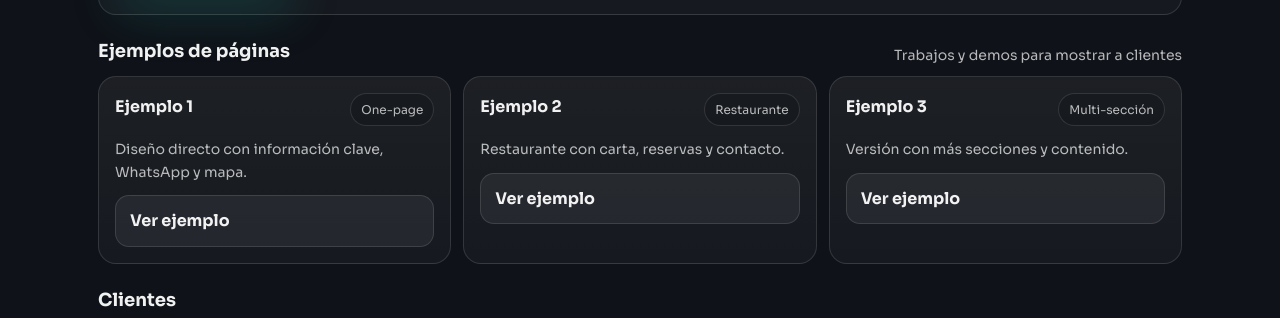
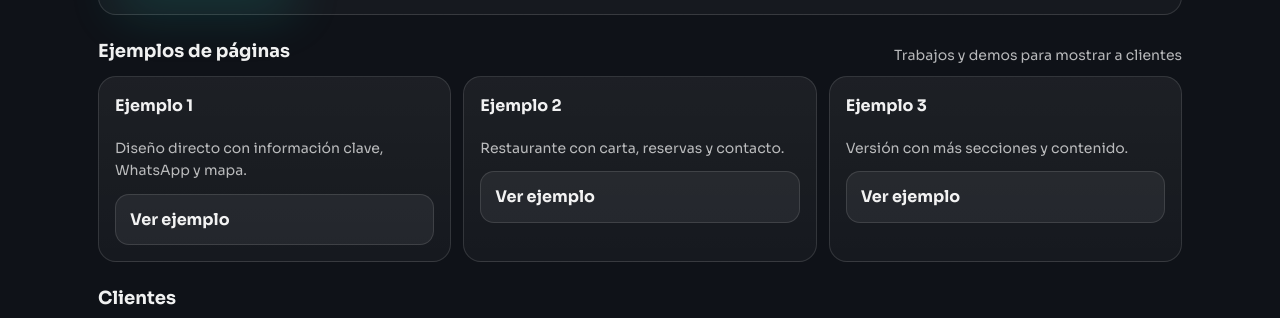
Before and after one commit to iM1GU1/im1gu1.github.io, a plain HTML site: page index.html in a window 1280 px wide. Shown: the part 1287-1605 px from the top of the page. Drawn offline with Linux system fonts and the light colour scheme.

Commit message:
Quitar badges de ejemplos

```diff
--- a/index.html
+++ b/index.html
@@ -423,7 +423,6 @@
         <div class="card demo-card">
           <div class="demo-head">
             <h2>Ejemplo 1</h2>
-            <span class="badge">One-page</span>
           </div>
           <p>Diseño directo con información clave, WhatsApp y mapa.</p>
           <a class="btn" href="https://im1gu1.github.io/demo-one-page" target="_blank" rel="noopener">Ver ejemplo</a>
@@ -431,7 +430,6 @@
         <div class="card demo-card">
           <div class="demo-head">
             <h2>Ejemplo 2</h2>
-            <span class="badge">Restaurante</span>
           </div>
           <p>Restaurante con carta, reservas y contacto.</p>
           <a class="btn" href="https://im1gu1.github.io/demo-business" target="_blank" rel="noopener">Ver ejemplo</a>
@@ -439,7 +437,6 @@
         <div class="card demo-card">
           <div class="demo-head">
             <h2>Ejemplo 3</h2>
-            <span class="badge">Multi-sección</span>
           </div>
           <p>Versión con más secciones y contenido.</p>
           <a class="btn" href="https://im1gu1.github.io/demo-pro" target="_blank" rel="noopener">Ver ejemplo</a>
```
